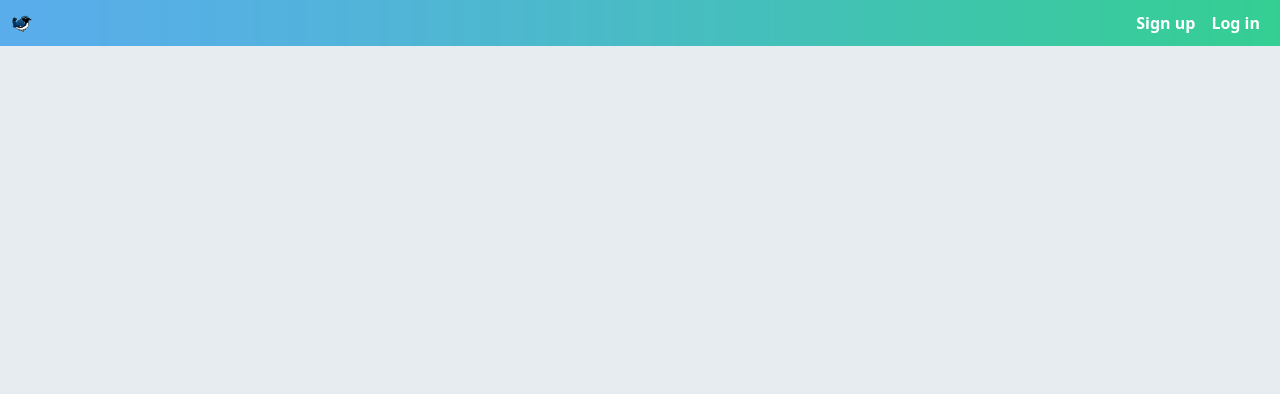
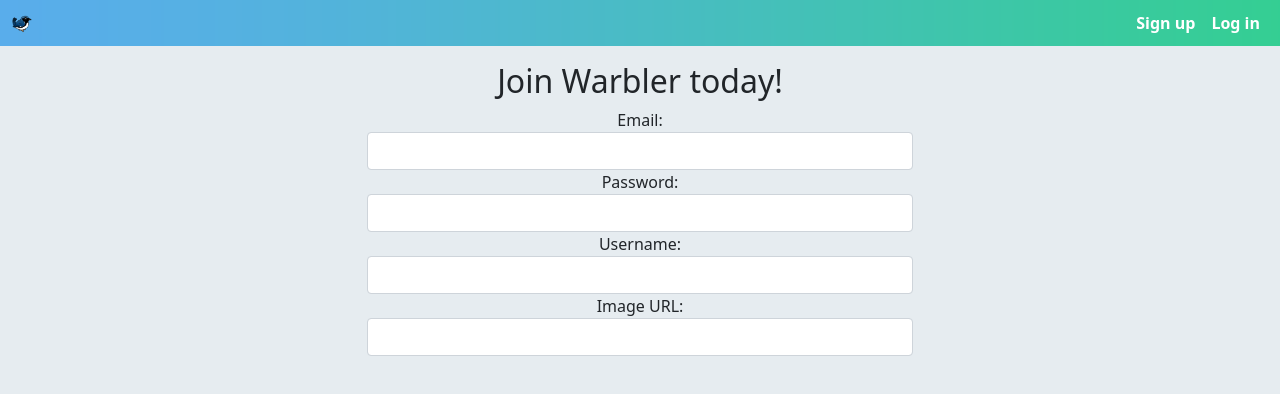
Before and after one commit to AntonBog1/warbler, a React (Create React App) app in the folder warbler-client/: page /signup in a window 1280 px wide. Shown: the top 394 px of the page. Built offline with nearby package versions, Linux system fonts and the light colour scheme.

Commit message:
Adding Login/Sign Up form
Added a AuthForm component.
Displays username and password inputs to log in.
Also acts as a sign up form which would also display email and image url inputs.

```diff
--- /dev/null
+++ b/warbler-client/src/components/AuthForm.js
@@ -0,0 +1,76 @@
+import React, { Component } from "react";
+import { render } from "react-dom";
+
+export default class AuthForm extends Component {
+    constructor(props) {
+        super(props); // super gets the parent props
+        this.state = {
+            email: "",
+            username: "",
+            password: "",
+            profileImageUrl: ""
+        };
+    };
+
+    // generic handleChange
+    handleChange = e => { // using arrow functions to get the correct value of the keyword 'this'
+        this.setState({
+            [e.target.name]: e.target.value
+        });
+    };
+
+    render() {
+        const { email, username, password, profileImageUrl } = this.state;
+        const { heading, buttonText, signUp } = this.props;
+        return (
+            <div>
+                <div className="row justify-content-md-center text-center">
+                    <div className="col-md-6">
+                        <form onSubmit={this.handleSubmit}>
+                            <h2>{heading}</h2>
+                            <label htmlFor="email">Email:</label>
+                            <input
+                                className="form-control"
+                                id="email"
+                                name="email"
+                                onChange={this.handleChange}
+                                value={email}
+                                type="text"
+                            />
+                            <label htmlFor="password">Password:</label>
+                            <input
+                                className="form-control"
+                                id="password"
+                                name="password"
+                                onChange={this.handleChange}
+                                type="password"
+                            />
+                            {signUp && ( // if the prop "signUp" is passed, show the following two inputs
+                                <div>
+                                    <label htmlFor="username">Username:</label>
+                                    <input
+                                        className="form-control"
+                                        id="username"
+                                        name="username"
+                                        onChange={this.handleChange}
+                                        value={username}
+                                        type="text"
+                                    />
+                                    <label htmlFor="image-url">Image URL:</label>
+                                    <input
+                                        className="form-control"
+                                        id="image-url"
+                                        name="profileImageUrl"
+                                        onChange={this.handleChange}
+                                        type="text"
+                                        value={profileImageUrl}
+                                    />
+                                </div>
+                            )}
+                        </form>
+                    </div>
+                </div>
+            </div>
+        )
+    };
+};
--- a/warbler-client/src/containers/Main.js
+++ b/warbler-client/src/containers/Main.js
@@ -2,12 +2,23 @@ import React from "react"; // Stateless functional component so we dont need to
 import { Switch, Route, withRouter, Redirect } from "react-router-dom"; // Helps us pass props down
 import { connect } from "react-redux";
 import Homepage from "../components/Homepage";
+import AuthForm from "../components/AuthForm";
 
 const Main = props => {
     return (
         <div className="container">
             <Switch>
                 <Route exact path="/" render={props => <Homepage {...props} />} />
+                <Route exact path="/signin" render={props => {
+                    return (
+                        <AuthForm buttonText="Log in" heading="Welcome Back"{...props} />
+                    )
+                }} />
+                <Route exact path="/signup" render={props => {
+                    return (
+                        <AuthForm signUp buttonText="Sign me up!" heading="Join Warbler today!"{...props} />
+                    )
+                }} />
             </Switch>
         </div>
     );
```
